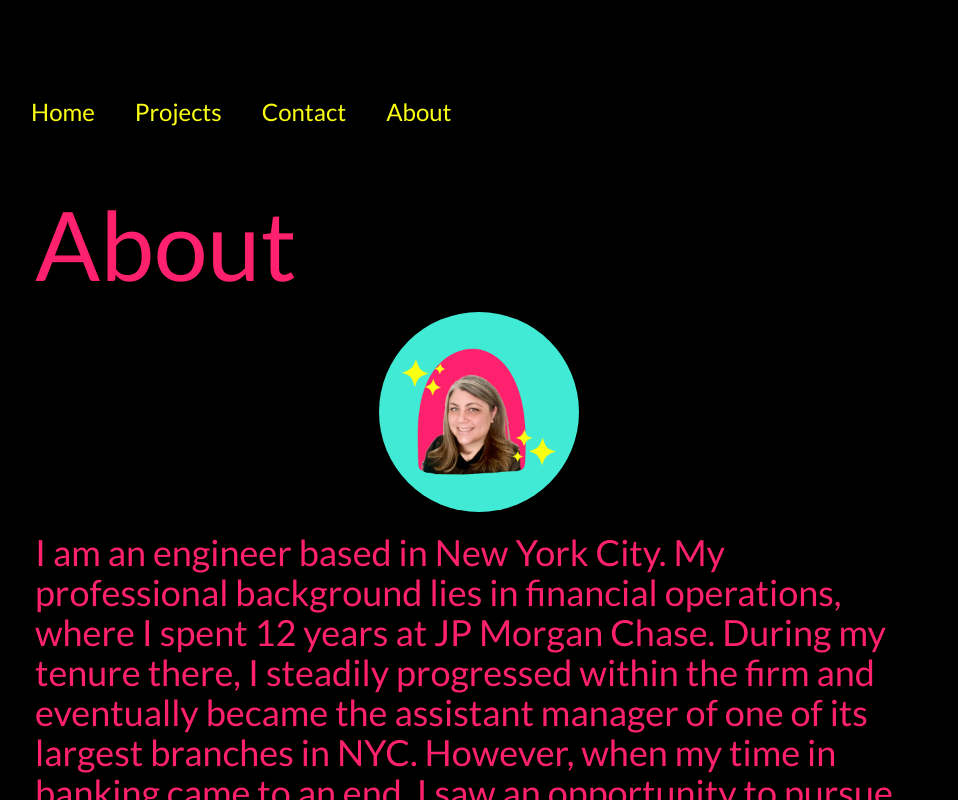
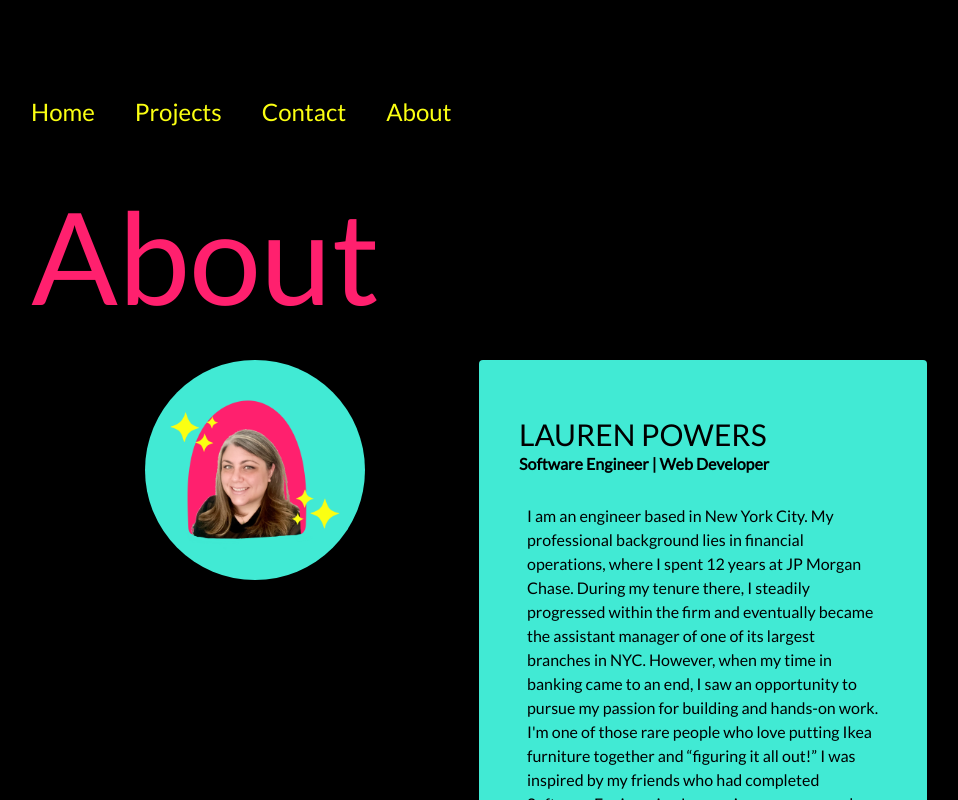
Before and after one commit to laurenpowers20/portfolio-page-v3, a Next.js app: page /about in a window 1280 px wide. Shown: the whole page, without its empty margins (161-1119 px from the left). Built offline with nearby package versions, Linux system fonts and the light colour scheme.

Commit message:
about me card

```diff
--- /dev/null
+++ b/src/components/AboutCard.js
@@ -0,0 +1,72 @@
+import { motion as m } from "framer-motion";
+import { container, item } from "../../animation.js";
+import headshot from "../assets/HeadShot.png";
+import Image from "next/image.js";
+import Link from "next/link";
+import { GrDocumentText } from "react-icons/gr";
+import { FaGithub } from "react-icons/fa";
+import { FaLinkedin } from "react-icons/fa";
+
+export default function AboutCard() {
+  return (
+    <div class="container mx-auto mb-10 my-10 rounded-lg">
+      <div class="grid grid-cols-1 md:grid-cols-2 h-screen">
+        <div class="max-h-96 md:h-screen">
+          {" "}
+          <m.div
+            className="sm:flex sm:justify-center"
+            animate={{ y: 0 }}
+            initial={{ y: "100%" }}
+            transition={{ delay: 0.8, duration: 1 }}
+          >
+            <Image
+              src={headshot}
+              alt="Picture of Lauren"
+              width={220}
+              height={220}
+              className="rounded-full mx-auto mb-5"
+            />
+          </m.div>
+        </div>
+        <div class="flex bg-neonBlue-500 rounded text-black p-10">
+          <div class="mb-auto mt-auto max-w-lg">
+            <h1 class="text-3xl uppercase">Lauren Powers</h1>
+            <p class="font-semibold mb-5">Software Engineer | Web Developer</p>
+
+            <m.div
+              variants={container}
+              animate="show"
+              className="font-latoBold"
+            >
+              {" "}
+              <p className="p-2">
+                I am an engineer based in New York City. My professional
+                background lies in financial operations, where I spent 12 years
+                at JP Morgan Chase. During my tenure there, I steadily
+                progressed within the firm and eventually became the assistant
+                manager of one of its largest branches in NYC. However, when my
+                time in banking came to an end, I saw an opportunity to pursue
+                my passion for building and hands-on work. I'm one of those rare
+                people who love putting Ikea furniture together and “figuring it
+                all out!” I was inspired by my friends who had completed
+                Software Engineering Immersive programs and were thriving in
+                their roles.{" "}
+              </p>
+              <p className="p-2">
+                {" "}
+                In the summer of 2022, I began teaching myself JavaScript and
+                coding simple projects. In September, I enrolled in General
+                Assembly's Software Engineering Immersive program, where I
+                worked on both front-end and back-end projects every week.
+                Throughout this journey, I've embraced challenges and pushed
+                myself beyond my comfort zone. It's been a wild ride, and I am
+                confident in my abilities and excited to continue learning and
+                growing in my career.
+              </p>
+            </m.div>
+          </div>
+        </div>
+      </div>
+    </div>
+  );
+}
--- a/src/pages/about.js
+++ b/src/pages/about.js
@@ -1,10 +1,9 @@
 import { motion as m } from "framer-motion";
-import { container } from "../../animation.js";
-import headshot from "../assets/HeadShot.png";
-import Image from "next/image.js";
+import AboutCard from "@component/components/AboutCard.js";
 
 export default function About(props) {
   return (
+    <>
       <m.main
         animate={{ y: "0%" }}
         exit={{ opacity: 1 }}
@@ -13,60 +12,20 @@ export default function About(props) {
           duration: 1,
           ease: "easeOut",
         }}
-      className="text-neonPink-500 absolute top-0 left-0 w-full h-full bg-black lg:px-48 px-10 overflow-y-auto"
+        className="text-neonPink-500 absolute top-0 left-0 w-full h-full bg-black lg:px-48 px-10 overflow-y-auto col-span-2"
       >
-      <div className="my-48 p-1 columns-1 gap-40">
+        <div className="mt-48">
           <m.h1
             animate={{ y: 0 }}
             initial={{ y: "100%" }}
             transition={{ delay: 0.5, duration: 1 }}
-          className="lg:text-8xl text-5xl lg:text-left text-center text-neonPink-500"
+            className="lg:text-9xl text-6xl lg:text-left text-left flex"
           >
             About{" "}
           </m.h1>
-        <m.div
-          className="sm:flex sm:justify-center"
-          animate={{ y: 0 }}
-          initial={{ y: "100%" }}
-          transition={{ delay: 0.8, duration: 1 }}
-        >
-          <Image
-            src={headshot}
-            alt="Picture of Lauren"
-            width={200}
-            height={200}
-            className="rounded-full mx-auto my-5 m-5  "
-          />
-        </m.div>
-
-        <m.div
-          variants={container}
-          animate="show"
-          className="font-latoBold lg:text-4xl text-2xl"
-        >
-          {" "}
-          I am an engineer based in New York City. My professional background
-          lies in financial operations, where I spent 12 years at JP Morgan
-          Chase. During my tenure there, I steadily progressed within the firm
-          and eventually became the assistant manager of one of its largest
-          branches in NYC. However, when my time in banking came to an end, I
-          saw an opportunity to pursue my passion for building and hands-on
-          work. I'm one of those rare people who love putting Ikea furniture
-          together and “figuring it all out!” I was inspired by my friends who
-          had completed Software Engineering Immersive programs and were
-          thriving in their roles.{" "}
-          <p>
-            {" "}
-            In the summer of 2022, I began teaching myself JavaScript and coding
-            simple projects. In September, I enrolled in General Assembly's
-            Software Engineering Immersive program, where I worked on both
-            front-end and back-end projects every week. Throughout this journey,
-            I've embraced challenges and pushed myself beyond my comfort zone.
-            It's been a wild ride, and I am confident in my abilities and
-            excited to continue learning and growing in my career.
-          </p>
-        </m.div>
         </div>
+        <AboutCard />
       </m.main>
+    </>
   );
 }
```
Lines whose indentation alone changed are shown as unchanged.
